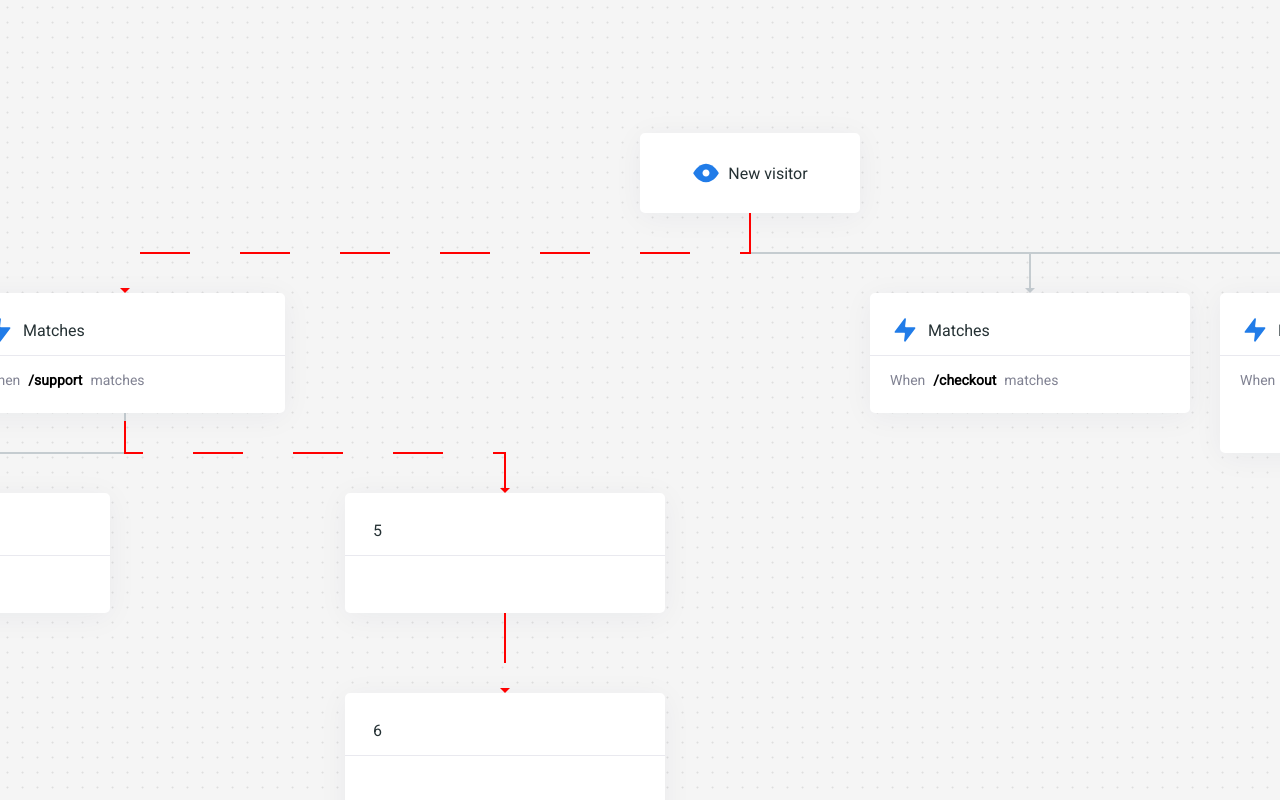
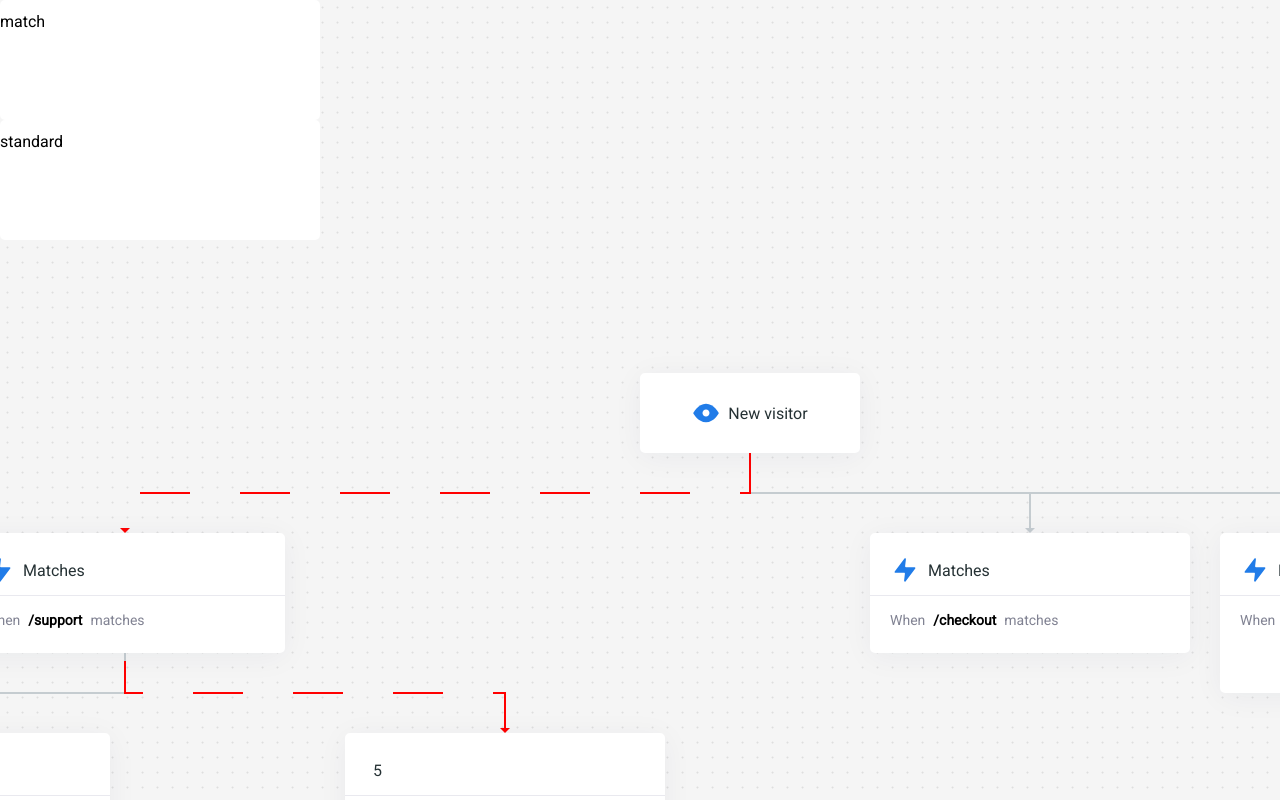
Before and after one commit to richie-south/more-flow, a React (Create React App) app in the folder more-flow-app/: page / in a window 1280 px wide. Shown: the top 800 px of the page. Built offline with nearby package versions, Linux system fonts and the light colour scheme.

Commit message:
feat: create new block, with drag and drop

```diff
--- a/more-flow-app/src/App.tsx
+++ b/more-flow-app/src/App.tsx
@@ -12,6 +12,8 @@ import { NewVisitorBlock } from './components/blocks/new-visitor-block'
 import { MatchBlock } from './components/blocks/match-block'
 import { debounce } from 'lodash'
 import { startBlocks } from './start-blocks'
+import { BlockList } from './components/block-list/block-list'
+import uuidv4 from 'uuid/v4'
 
 const GlobalStyle = createGlobalStyle`
   body {
@@ -138,10 +140,50 @@ const App: React.FC = () => {
     setBlocks(_blocks)
   }, 0)).current
 
+  const handleCreateAndAddNewBlock = (blockKey: string, blockType: string) => {
+    console.log(blockKey, blockType)
+    if (!boardRef.current) {
+      return
+    }
+
+    const { height, width } = boardRef.current.getBoundingClientRect()
+    const startBlockX = width / 2
+    const startBlockY = height / 6
+
+    const _blocks = buildBlocks(
+      {
+        ...blocks,
+        [uuidv4()]: {
+          type: blockType,
+          typeMeta: {
+            match: '/'
+          },
+          data: {},
+          parrents: [blockKey],
+          x: 0,
+          y: 0,
+          height: 120,
+          width: 320,
+
+        }
+      },
+      startBlockX,
+      startBlockY,
+    )
+
+    const _lines = buildLines(
+      _blocks
+    )
+
+    setLines(_lines)
+    setBlocks(_blocks)
+  }
+
   const blocksArray = Object.entries(blocks)
   return (
     <Fragment>
       <GlobalStyle />
+        <BlockList />
         <BoardContainer
           ref={boardRef}
           id={'board'}
@@ -180,6 +222,7 @@ const App: React.FC = () => {
                   blockKey={key}
                   block={block}
                   handleDrag={handleDrag}
+                  onAddNewBlock={handleCreateAndAddNewBlock}
                 >
                 </NewVisitorBlock>
               )
@@ -194,8 +237,8 @@ const App: React.FC = () => {
                   left={block.x}
                   blockKey={key}
                   block={block}
+                  onAddNewBlock={handleCreateAndAddNewBlock}
                 >
-
                 </MatchBlock>
               )
             }
@@ -209,6 +252,7 @@ const App: React.FC = () => {
                 left={block.x}
                 blockKey={key}
                 block={block}
+                onAddNewBlock={handleCreateAndAddNewBlock}
               >
                 {key}
               </StandardBlock>
--- a/more-flow-app/src/components/block-list/block-list.tsx
+++ b/more-flow-app/src/components/block-list/block-list.tsx
@@ -5,14 +5,53 @@ const BlockListContainer = styled.div`
 
 `
 
+const BlockItemContainer = styled.div`
+  height: 120px;
+  width: 320px;
+  cursor: pointer;
+
+  padding-bottom: 12px;
+  padding-top: 12px;
+  box-sizing: border-box;
+  background-color: white;
+  border-radius: 5px;
+  background-color: #FFF;
+
+  :hover {
+    box-shadow: 0px 4px 30px rgba(22, 33, 74, 0.05);
+  }
+`
+
+type BlockItemProps = {
+  blockType: string
+}
+
+const BlockItem: React.FC<BlockItemProps> = ({ children, blockType }) => {
+
+  return (
+    <BlockItemContainer
+      draggable
+      onDragStart={(event) => {
+        event.persist()
+        event.dataTransfer.setData('block-type', blockType)
+      }}
+    >
+      {children}
+    </BlockItemContainer>
+  )
+}
+
 export function BlockList () {
 
   return (
     <BlockListContainer>
-      <ul>
-        <li></li>
-        <li></li>
-      </ul>
+      <BlockItem blockType='match-block'>
+        match
+      </BlockItem>
+
+      <BlockItem blockType='standard-block'>
+        standard
+      </BlockItem>
     </BlockListContainer>
   )
 }
--- /dev/null
+++ b/more-flow-app/src/components/blocks/drop-capture-block.tsx
@@ -0,0 +1,86 @@
+import React, { useState, useRef } from 'react'
+import {
+  StandardBlockContainer,
+  StandardBlockProps,
+  TitleContainer,
+  Title,
+  IconContainer,
+  Content,
+  Text,
+  CaptureIndicator
+} from './standard-block'
+import actionBlue from '../../assets/action-blue.svg'
+import styled from 'styled-components'
+
+const Transparent = styled.div<{
+  widthProp: number
+  heightProp: number
+  top: number
+  left: number
+}>`
+  position: absolute;
+  width: ${(props) => props.widthProp + 40}px;
+  height: ${(props) => props.heightProp + 40}px;
+  top: ${(props) => props.top - 20}px;
+  left: ${(props) => props.left - 20}px;
+  z-index: 4;
+`
+
+
+type DropCaptureBlockProps = {
+  widthProp: number
+  heightProp: number
+  top: number
+  left: number
+  onDrop: (blockType: string) => void
+}
+
+export const DropCaptureBlock: React.FC<DropCaptureBlockProps> = ({
+  widthProp,
+  heightProp,
+  top,
+  left,
+  children,
+  onDrop
+}) => {
+  const [canCapture, setCanCapture] = useState(false)
+  const containerRef = useRef<HTMLDivElement>(null)
+  let count = useRef<number>(0).current
+
+  return (
+    <Transparent
+      widthProp={widthProp}
+      heightProp={heightProp}
+      top={top}
+      left={left}
+      ref={containerRef}
+
+      onDragEnter={(event) => {
+        event.preventDefault()
+        count += 1
+        setCanCapture(true)
+      }}
+
+      onDragOver={(event) => {
+        event.preventDefault()
+      }}
+
+      onDrop={(event) => {
+        const blockType = event.dataTransfer.getData("block-type")
+        count = -1
+        setCanCapture(false)
+        onDrop(blockType)
+      }}
+
+      onDragLeave={(e) => {
+        e.persist()
+        count -= 1
+        if (count < 0) {
+          setCanCapture(false)
+        }
+      }}
+    >
+      {(children as any)(canCapture)}
+    </Transparent>
+  )
+}
--- a/more-flow-app/src/components/blocks/match-block.tsx
+++ b/more-flow-app/src/components/blocks/match-block.tsx
@@ -1,4 +1,4 @@
-import React from 'react'
+import React, { useState, useRef } from 'react'
 import {
   StandardBlockContainer,
   StandardBlockProps,
@@ -6,10 +6,12 @@ import {
   Title,
   IconContainer,
   Content,
-  Text
+  Text,
+  CaptureIndicator
 } from './standard-block'
 import actionBlue from '../../assets/action-blue.svg'
 import styled from 'styled-components'
+import { DropCaptureBlock } from './drop-capture-block'
 
 const MatchPath = styled.span`
   padding-left: 8px;
@@ -18,7 +20,6 @@ const MatchPath = styled.span`
   color: black;
 `
 
-
 export const MatchBlock: React.FC<StandardBlockProps> = ({
   widthProp,
   heightProp,
@@ -26,15 +27,23 @@ export const MatchBlock: React.FC<StandardBlockProps> = ({
   left,
   block,
   blockKey,
-  children,
+  onAddNewBlock,
 }) => {
 
   return (
-    <StandardBlockContainer
+    <DropCaptureBlock
       widthProp={widthProp}
       heightProp={heightProp}
       top={top}
       left={left}
+      onDrop={(blockType) => onAddNewBlock(blockKey, blockType)}
+    >
+      {(canCapture: boolean) => (
+        <StandardBlockContainer
+          widthProp={widthProp}
+          heightProp={heightProp}
+          top={20}
+          left={20}
         >
           <TitleContainer>
             <IconContainer>
@@ -53,6 +62,12 @@ export const MatchBlock: React.FC<StandardBlockProps> = ({
               matches
             </Text>
           </Content>
+          {canCapture && (
+            <CaptureIndicator />
+          )}
         </StandardBlockContainer>
+      )}
+
+    </DropCaptureBlock>
   )
 }
--- a/more-flow-app/src/components/blocks/new-visitor-block.tsx
+++ b/more-flow-app/src/components/blocks/new-visitor-block.tsx
@@ -4,15 +4,17 @@ import {
   StandardBlockProps,
   Title,
   IconContainer,
-  TitleCenterContainer
+  TitleCenterContainer,
+  CaptureIndicator
 } from './standard-block'
 import eyeBlue from '../../assets/eye-blue.svg'
+import { DropCaptureBlock } from './drop-capture-block'
 
 type NewVisitorBlockProps = {
   handleDrag: (key: string, x: number, y: number) => void
 }
 
-export const NewVisitorBlock: React.FC<StandardBlockProps & NewVisitorBlockProps & any> = ({
+export const NewVisitorBlock: React.FC<StandardBlockProps & NewVisitorBlockProps> = ({
   widthProp,
   heightProp,
   top,
@@ -20,7 +22,8 @@ export const NewVisitorBlock: React.FC<StandardBlockProps & NewVisitorBlockProps
   block,
   blockKey,
   children,
-  handleDrag
+  handleDrag,
+  onAddNewBlock
 }) => {
   const lastPositions = useRef({
     x: 0,
@@ -28,11 +31,19 @@ export const NewVisitorBlock: React.FC<StandardBlockProps & NewVisitorBlockProps
   }).current
 
   return (
-    <StandardBlockContainer
+    <DropCaptureBlock
       widthProp={widthProp}
       heightProp={heightProp}
       top={top}
       left={left}
+      onDrop={(blockType) => onAddNewBlock(blockKey, blockType)}
+    >
+      {(canCapture: boolean) => (
+        <StandardBlockContainer
+          widthProp={widthProp}
+          heightProp={heightProp}
+          top={20}
+          left={20}
           draggable
           onDragCapture={(event) => {
             event.persist()
@@ -67,6 +78,11 @@ export const NewVisitorBlock: React.FC<StandardBlockProps & NewVisitorBlockProps
               New visitor
             </Title>
           </TitleCenterContainer>
+          {canCapture && (
+            <CaptureIndicator />
+          )}
         </StandardBlockContainer>
+      )}
+    </DropCaptureBlock>
   )
 }
--- a/more-flow-app/src/components/blocks/standard-block.tsx
+++ b/more-flow-app/src/components/blocks/standard-block.tsx
@@ -1,6 +1,7 @@
 import React, { useState } from 'react'
 import styled from 'styled-components'
 import { Block } from '../../lib/block-types'
+import { DropCaptureBlock } from './drop-capture-block'
 
 type StandardBlockContainer = {
   widthProp: number
@@ -74,9 +75,55 @@ export const Text = styled.div`
   color: #808292;
 `
 
+const CaptureIndicatorContainer = styled.div`
+  height: 24px;
+  width: 24px;
+  position: absolute;
+  left: calc(50% - 12px);
+  bottom: -12px;
+  border-radius: 50%;
+  display: flex;
+  justify-content: center;
+  align-items: center;
+  z-index: 2;
+
+  opacity:1;
+  transition:all .3s cubic-bezier(.05,.03,.35,1);
+  transform:scale(1);
+`
+
+const CaptureIndicatorOuterCircle = styled.div`
+  height: 20px;
+  width: 20px;
+  background-color: #217CE8;
+  border-radius: 50%;
+  position: absolute;
+  opacity: 0.5;
+`
+
+const CaptureIndicatorInnerCircle = styled.div`
+  height: 12px;
+  width: 12px;
+  background-color: #217CE8;
+  border-radius: 50%;
+  position: absolute;
+`
+
+export const CaptureIndicator = () => {
+  return (
+    <CaptureIndicatorContainer>
+      <CaptureIndicatorOuterCircle />
+      <CaptureIndicatorInnerCircle />
+    </CaptureIndicatorContainer>
+  )
+}
+
+
+
 export type StandardBlockProps = {
   block: Block
   blockKey: string
+  onAddNewBlock: (blockKey: string, newBlockType: string) => void
 } & StandardBlockContainer
 
 export const StandardBlock: React.FC<StandardBlockProps> = ({
@@ -87,14 +134,23 @@ export const StandardBlock: React.FC<StandardBlockProps> = ({
   block,
   blockKey,
   children,
+  onAddNewBlock,
 }) => {
 
   return (
-    <StandardBlockContainer
+    <DropCaptureBlock
       widthProp={widthProp}
       heightProp={heightProp}
       top={top}
       left={left}
+      onDrop={(blockType) => onAddNewBlock(blockKey, blockType)}
+    >
+      {(canCapture: boolean) => (
+        <StandardBlockContainer
+          widthProp={widthProp}
+          heightProp={heightProp}
+          top={20}
+          left={20}
         >
           <TitleContainer>
             <IconContainer>
@@ -105,6 +161,11 @@ export const StandardBlock: React.FC<StandardBlockProps> = ({
             </Title>
 
           </TitleContainer>
+          {canCapture && (
+            <CaptureIndicator />
+          )}
         </StandardBlockContainer>
+      )}
+    </DropCaptureBlock>
   )
 }
```
Lines whose indentation alone changed are shown as unchanged.
